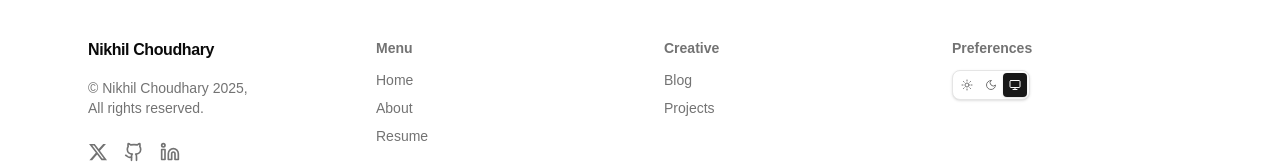
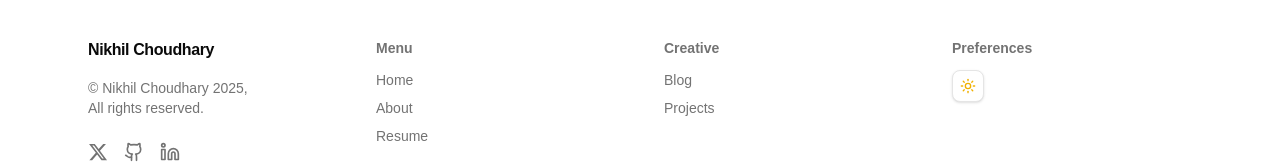
Before and after one commit to NIKHIL0653/portfolio-website, a Next.js app: page / in a window 1280 px wide. Shown: the part 2087-2250 px from the top of the page. Built offline with nearby package versions, Linux system fonts and the light colour scheme; no server answers; a web font is replaced by a local one.

Commit message:
Modify theme toggle to only light/dark with cool transition effects

```diff
--- a/app/layout.tsx
+++ b/app/layout.tsx
@@ -36,7 +36,7 @@ export default function RootLayout({
   return (
     <html lang="en" className={`${geistSans.variable} ${geistMono.variable} antialiased`}>
       <body className="font-sans bg-background text-foreground">
-        <ThemeProvider defaultTheme="system" storageKey="portfolio-theme">
+        <ThemeProvider defaultTheme="light" storageKey="portfolio-theme">
           <SiteHeader />
           <main>{children}</main>
           <SiteFooter />
--- a/components/theme-provider.tsx
+++ b/components/theme-provider.tsx
@@ -2,7 +2,7 @@
 
 import { createContext, useContext, useEffect, useState } from "react"
 
-type Theme = "light" | "dark" | "system"
+type Theme = "light" | "dark"
 
 type ThemeProviderProps = {
   children: React.ReactNode
@@ -16,7 +16,7 @@ type ThemeProviderState = {
 }
 
 const initialState: ThemeProviderState = {
-  theme: "system",
+  theme: "light",
   setTheme: () => null,
 }
 
@@ -24,7 +24,7 @@ const ThemeProviderContext = createContext<ThemeProviderState>(initialState)
 
 export function ThemeProvider({
   children,
-  defaultTheme = "system",
+  defaultTheme = "light",
   storageKey = "portfolio-theme",
   ...props
 }: ThemeProviderProps) {
@@ -47,17 +47,6 @@ export function ThemeProvider({
     const root = window.document.documentElement
 
     root.classList.remove("light", "dark")
-
-    if (theme === "system") {
-      const systemTheme = window.matchMedia("(prefers-color-scheme: dark)")
-        .matches
-        ? "dark"
-        : "light"
-
-      root.classList.add(systemTheme)
-      return
-    }
-
     root.classList.add(theme)
   }, [theme])
 
--- a/components/theme-toggle.tsx
+++ b/components/theme-toggle.tsx
@@ -1,48 +1,35 @@
 "use client"
 
-import { Moon, Sun, Monitor } from "lucide-react"
+import { Moon, Sun } from "lucide-react"
 import { useTheme } from "./theme-provider"
 
 export function ThemeToggle() {
   const { theme, setTheme } = useTheme()
 
+  const toggleTheme = () => {
+    setTheme(theme === "light" ? "dark" : "light")
+  }
+
   return (
-    <div className="flex items-center bg-card border border-border rounded-md p-0.5 shadow-sm max-w-fit">
-      <button
-        onClick={() => setTheme("light")}
-        className={`flex items-center justify-center w-6 h-6 rounded text-xs font-medium transition-all duration-200 ${
+    <button
+      onClick={toggleTheme}
+      className="flex items-center justify-center w-8 h-8 rounded-md bg-card border border-border shadow-sm hover:bg-muted/50 transition-all duration-300 ease-in-out hover:scale-105"
+      aria-label={`Switch to ${theme === "light" ? "dark" : "light"} mode`}
+    >
+      <Sun
+        className={`h-4 w-4 transition-all duration-500 ease-in-out ${
           theme === "light"
-            ? "bg-primary text-primary-foreground shadow-sm"
-            : "text-muted-foreground hover:text-foreground hover:bg-muted/50"
+            ? "rotate-0 scale-100 text-yellow-500"
+            : "rotate-180 scale-0 text-gray-400"
         }`}
-        aria-label="Switch to light mode"
-      >
-        <Sun className="h-3 w-3" />
-      </button>
-
-      <button
-        onClick={() => setTheme("dark")}
-        className={`flex items-center justify-center w-6 h-6 rounded text-xs font-medium transition-all duration-200 ${
+      />
+      <Moon
+        className={`absolute h-4 w-4 transition-all duration-500 ease-in-out ${
           theme === "dark"
-            ? "bg-primary text-primary-foreground shadow-sm"
-            : "text-muted-foreground hover:text-foreground hover:bg-muted/50"
+            ? "rotate-0 scale-100 text-blue-400"
+            : "rotate-180 scale-0 text-gray-400"
         }`}
-        aria-label="Switch to dark mode"
-      >
-        <Moon className="h-3 w-3" />
-      </button>
-
-      <button
-        onClick={() => setTheme("system")}
-        className={`flex items-center justify-center w-6 h-6 rounded text-xs font-medium transition-all duration-200 ${
-          theme === "system"
-            ? "bg-primary text-primary-foreground shadow-sm"
-            : "text-muted-foreground hover:text-foreground hover:bg-muted/50"
-        }`}
-        aria-label="Switch to system mode"
-      >
-        <Monitor className="h-3 w-3" />
-      </button>
-    </div>
+      />
+    </button>
   )
 }
```
